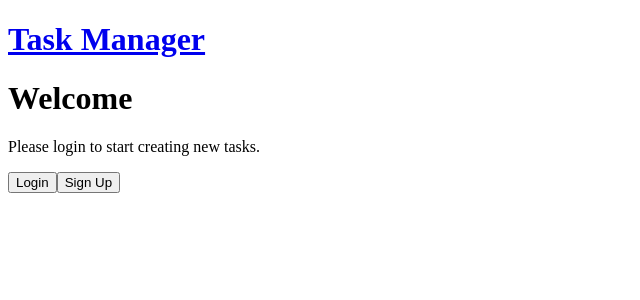
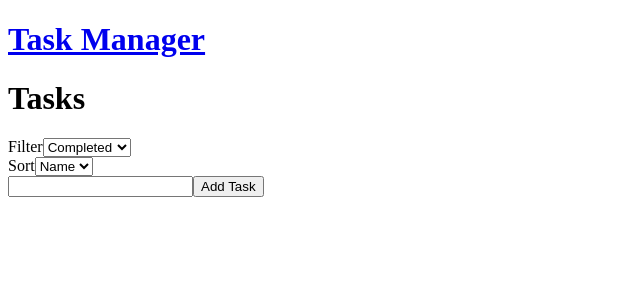
Before and after one commit to shaquillehinds/task-manager, a React app: page /tasks in a window 1280 px wide. Shown: the top 300 px of the page, without its empty margins (0-640 px from the left). Built offline with nearby package versions, Linux system fonts and the light colour scheme.

Commit message:
started buildiing tasks component. Users tasks are now rendered to the screen.

```diff
--- a/src/App.js
+++ b/src/App.js
@@ -2,6 +2,7 @@ import React from "react";
 import { BrowserRouter as Router, Route, Switch } from "react-router-dom";
 import { Provider } from "./components/Context";
 import Profile from "./components/Profile";
+import Tasks from "./components/Tasks";
 import Home from "./components/Home";
 import Header from "./components/Header";
 import NotFoundPage from "./components/NotFoundPage.js";
@@ -14,6 +15,7 @@ const App = () => {
           <Header />
           <Switch>
             <Route path="/profile" component={Profile} />
+            <Route path="/tasks" component={Tasks} />
             <Route path="/" component={Home} />
             <Route component={NotFoundPage} />
           </Switch>
--- /dev/null
+++ b/src/components/Task.js
@@ -0,0 +1,15 @@
+import React from "react";
+
+const Task = ({ description }) => {
+  return (
+    <div className="task">
+      <div className="task__box">
+        <p className="task__text">{description}</p>
+      </div>
+      <div className="task__edit"></div>
+      <div className="task__delete"></div>
+    </div>
+  );
+};
+
+export default Task;
--- a/src/components/Tasks.js
+++ b/src/components/Tasks.js
@@ -0,0 +1,40 @@
+import React, { useContext, useState } from "react";
+import { Context } from "./Context";
+import Task from "./Task";
+
+const Tasks = () => {
+  const [userData, setUserData] = useContext(Context);
+  return (
+    <div>
+      <h1>Tasks</h1>
+      <div className="filter-Sort">
+        <div className="filter">
+          <label className="filter__title">Filter</label>
+          <select name="filter" id="filter__select">
+            <option value="Completed">Completed</option>
+            <option value="Incomplete">Incomplete</option>
+          </select>
+        </div>
+        <div className="sort">
+          <label className="sort__title">Sort</label>
+          <select name="sort" id="sort__select">
+            <option value="Name">Name</option>
+            <option value="Date">Date</option>
+          </select>
+        </div>
+      </div>
+      <form className="new-task">
+        <input type="text" />
+        <input type="submit" value="Add Task" />
+      </form>
+      <div className="tasks">
+        {userData.tasks.length > 0
+          ? userData.tasks.map((task) => <Task description={task.description} />)
+          : false}
+      </div>
+      <div className="page-selection"></div>
+    </div>
+  );
+};
+
+export default Tasks;
```
Also changed, not shown: 2 other files (tests, documents, lock files or other folders).
